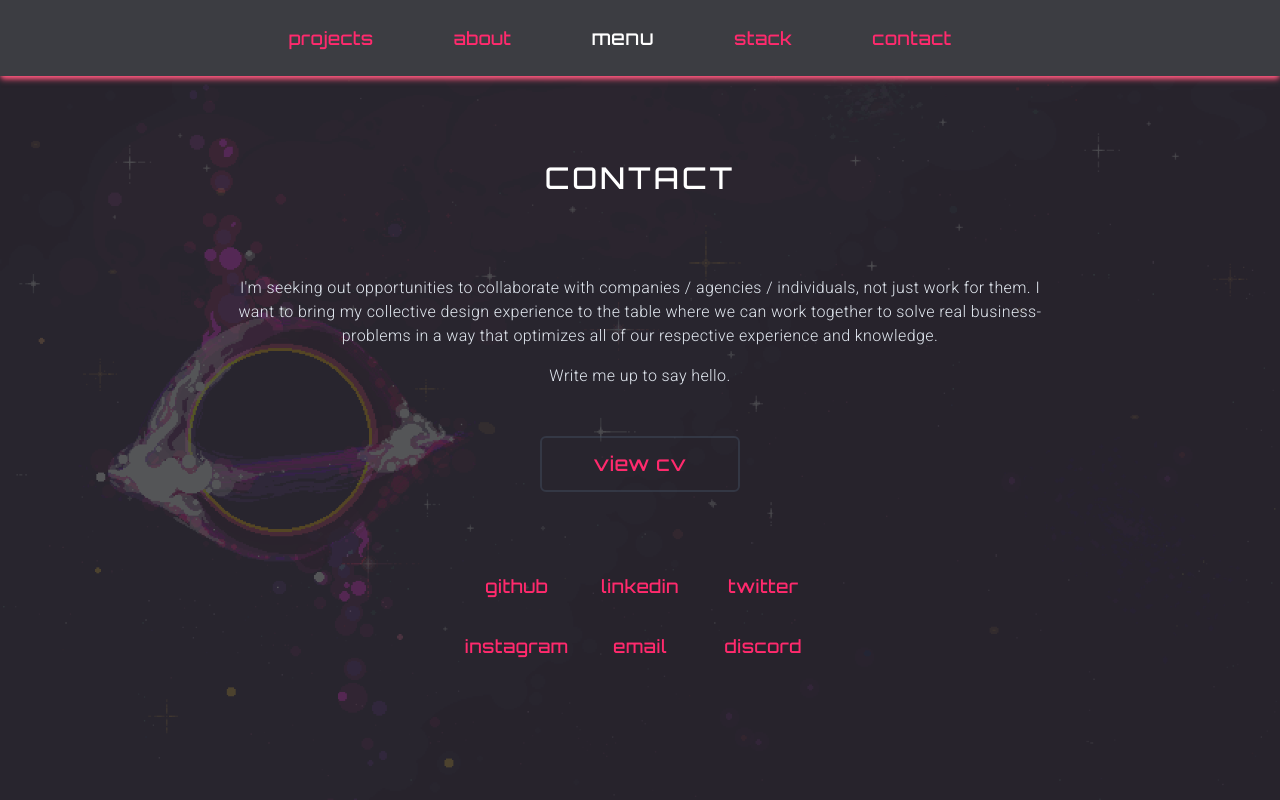
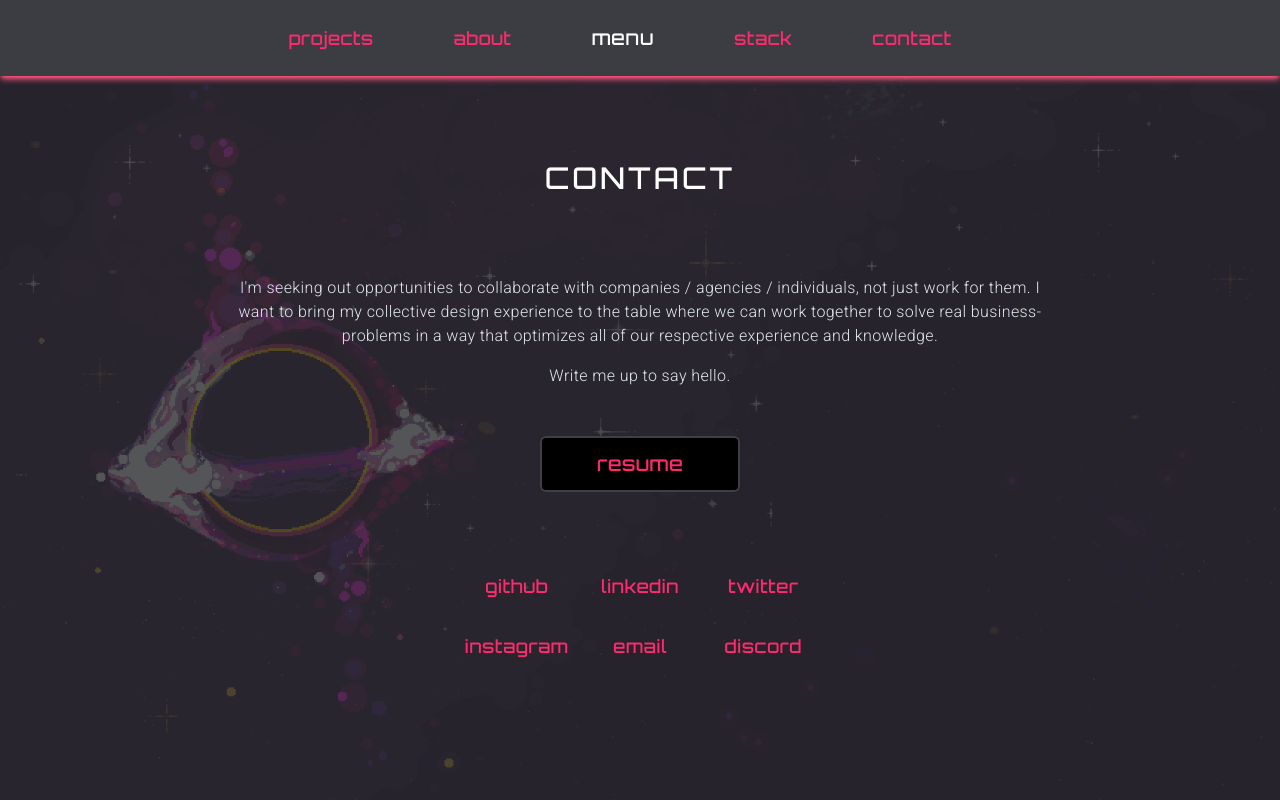
Before and after one commit to gopiinho/devProfile, a Next.js app: page /contact in a window 1280 px wide. Built offline with nearby package versions, Linux system fonts and the light colour scheme; a web font is replaced by a local one.

Commit message:
Edited buttons borders

```diff
--- a/components/ProjectsItems.jsx
+++ b/components/ProjectsItems.jsx
@@ -27,7 +27,7 @@ const ProjectsItems = ({
         <p className="pb-4 pt-2 text-center">{stack}</p>
 
         <Link href={projectUrl} target="_blank" rel="noopener noreferrer">
-          <p className="neonH2 text-center py-2 mx-8 border-2 border-slate-600  hover:border-[#ff2a6d] bg-black text-[#ff2a6d] text-lg cursor-pointer opacity-75 hover:opacity-100 transition duration-700 hover:shadow-neon-main rounded-md border-opacity-40">
+          <p className="neonH2 text-center py-2 mx-8 border-2 border-zinc-400 hover:border-[#ff2a6d] bg-black text-[#ff2a6d] text-lg cursor-pointer opacity-75 hover:opacity-100 transition duration-700 hover:shadow-neon-main rounded-md border-opacity-40">
             Info
           </p>
         </Link>
--- a/pages/contact.jsx
+++ b/pages/contact.jsx
@@ -40,14 +40,14 @@ const Contact = () => {
             Write me up to say hello.
           </p>
           <div className="py-8 mt-4 ">
-            <div className="max-w-[200px] m-auto justify-center items-center ease-in border-2 text-[#ff2a6d] hover:text-white border-slate-600 hover:border-[#ff2a6d] duration-300 hover:shadow-neon-main rounded-md border-opacity-40">
+            <div className="max-w-[200px] m-auto justify-center items-center ease-in border-2 bg-black text-[#ff2a6d] hover:text-white border-zinc-400 hover:border-[#ff2a6d] duration-300 hover:shadow-neon-main rounded-md border-opacity-40">
               <Link
                 href="https://drive.google.com/file/d/12WNCNpQlSO1jyVFVxrmuQx1IWbH1PgCV/view"
                 target="_blank"
                 rel="noopener noreferrer"
                 className=" flex flex-col items-center justify-center py-3 font-cyber"
               >
-                <h2 className="text-xl ">view cv</h2>
+                <h2 className="text-xl ">resume</h2>
               </Link>
             </div>
           </div>
--- a/pages/sibyl.jsx
+++ b/pages/sibyl.jsx
@@ -61,7 +61,7 @@ const sibyl = () => {
               target="_blank"
               rel="noopener noreferrer"
             >
-              <p className="neonH2 text-center py-2  px-16 border-2 border-slate-600  hover:border-[#ff2a6d] bg-black text-[#ff2a6d] hover:text-white text-lg cursor-pointer opacity-75 hover:opacity-100 transition duration-700 hover:shadow-neon-main rounded-md border-opacity-40">
+              <p className="neonH2 text-center py-2  px-16 border-2 border-zinc-400 hover:border-[#ff2a6d] bg-black text-[#ff2a6d] hover:text-white text-lg cursor-pointer opacity-75 hover:opacity-100 transition duration-700 hover:shadow-neon-main rounded-md border-opacity-40">
                 visit
               </p>
             </Link>
@@ -73,7 +73,7 @@ const sibyl = () => {
               target="_blank"
               rel="noopener noreferrer"
             >
-              <p className="neonH2 text-center py-2  px-6 border-2 border-slate-600  hover:border-[#ff2a6d] bg-black text-[#ff2a6d] hover:text-white text-lg cursor-pointer opacity-75 hover:opacity-100 transition duration-700 hover:shadow-neon-main rounded-md border-opacity-40">
+              <p className="neonH2 text-center py-2  px-6 border-2 border-zinc-400  hover:border-[#ff2a6d] bg-black text-[#ff2a6d] hover:text-white text-lg cursor-pointer opacity-75 hover:opacity-100 transition duration-700 hover:shadow-neon-main rounded-md border-opacity-40">
                 source code
               </p>
             </Link>
--- a/pages/stack.jsx
+++ b/pages/stack.jsx
@@ -23,12 +23,12 @@ const Skills = () => {
 
       <div className="max-w-[1240px] mx-auto flex flex-col justify-center h-full py-28 ">
         <div className="neonH2 flex items-center justify-center cursor-default">
-          <h2 className="text-3xl tracking-widest uppercase text-cyber text-center my-12 font-cyber  duration-200">
+          <h2 className="text-3xl tracking-widest uppercase text-cyber text-center my-12 font-cyber duration-200">
             Tech Stack
           </h2>
         </div>
         <div className="grid md:grid-cols-2 lg:grid-cols-2 gap-8 tracking-widest font-phudu ">
-          <div className="px-4 text-slate-300 hover:text-[#63698E]">
+          <div className="px-4 text-white hover:text-[#63698E]">
             <div className="grid grid-cols-2 gap-4 bg-[#3c3d42] justify-center items-center ease-in duration-300 rounded-md border-[#63698E] opacity-100  border-2 hover:shadow-neon-sol border-opacity-40 hover:border-opacity-100 ">
               <div className="m-auto">
                 <div className="py-6 devicon-solidity-plain text-6xl hover:scale-110 transform duration-300"></div>
```
